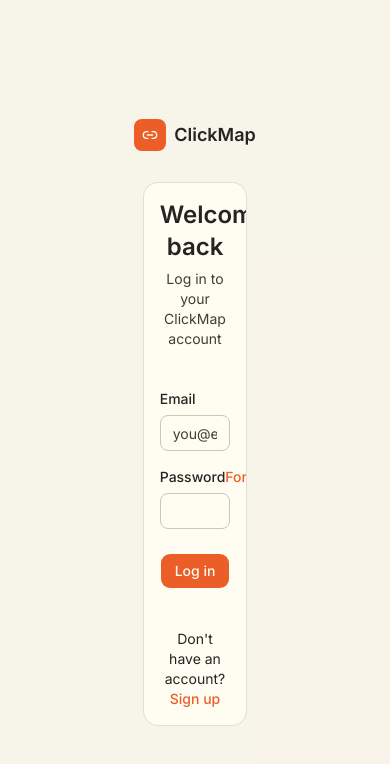
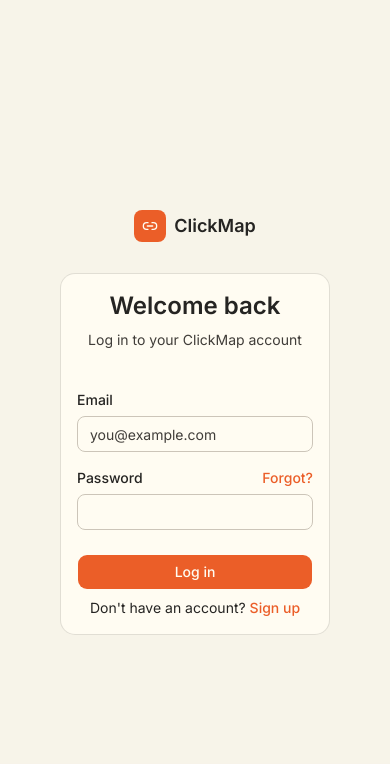
Before and after one commit to BipinKoirala7/ClickMap, a Next.js app in the folder Frontend/: page /auth/login in a window 390 px wide. Shown: the top 764 px of the page. Built offline with nearby package versions, Linux system fonts and the light colour scheme.

Commit message:
login and register page made responsive

```diff
--- a/Frontend/app/auth/login/page.tsx
+++ b/Frontend/app/auth/login/page.tsx
@@ -2,7 +2,7 @@ import LoginForm from "@/components/auth/LoginForm";
 
 export default function page() {
   return (
-    <div className="w-[30%] flex flex-col items-center justify-center">
+    <div className="flex flex-col items-center justify-center">
       <LoginForm />
     </div>
   );
--- a/Frontend/app/auth/register/page.tsx
+++ b/Frontend/app/auth/register/page.tsx
@@ -2,7 +2,7 @@ import RegisterForm from "@/components/auth/RegisterForm";
 
 function page() {
   return (
-    <div className="w-[30%] flex flex-col items-center justify-center">
+    <div className="flex flex-col items-center justify-center">
       <RegisterForm />
     </div>
   );
--- a/Frontend/components/auth/LoginForm.tsx
+++ b/Frontend/components/auth/LoginForm.tsx
@@ -5,11 +5,11 @@ import Link from "next/link";
 
 export default function LoginForm() {
   return (
-    <Card className="w-full max-w-md">
+    <Card className="w-full md:p-10">
       <CardContent className="flex flex-col gap-10">
-        <div className="text-center">
+        <div className="flex flex-col gap-2 text-center">
           <h1 className="text-2xl font-semibold">Welcome back</h1>
-          <p className="mt-1.5 text-sm text-muted-foreground">
+          <p className="text-sm text-muted-foreground">
             Log in to your ClickMap account
           </p>
         </div>
@@ -47,12 +47,10 @@ export default function LoginForm() {
               className="flex h-9 w-full rounded-md border border-input bg-transparent px-3 text-sm outline-none placeholder:text-muted-foreground focus-visible:border-ring focus-visible:ring-3 focus-visible:ring-ring/30"
             />
           </div>
-
+          <div className="flex flex-col gap-2">
             <Button type="submit" size="lg" className="mt-2 w-full">
               Log in
             </Button>
-        </form>
-
             <p className="text-center text-sm">
               Don&apos;t have an account?{" "}
               <Link
@@ -62,6 +60,8 @@ export default function LoginForm() {
                 Sign up
               </Link>
             </p>
+          </div>
+        </form>
       </CardContent>
     </Card>
   );
--- a/Frontend/components/auth/RegisterForm.tsx
+++ b/Frontend/components/auth/RegisterForm.tsx
@@ -57,8 +57,8 @@ export default function RegisterForm() {
   };
 
   return (
-    <Card className="w-full max-w-md">
-      <CardContent className="flex flex-col gap-10">
+    <Card className="w-full md:p-10">
+      <CardContent className="flex flex-col gap-5">
         <div className="text-center">
           <h1 className="text-2xl font-semibold">Create your account</h1>
           <p className="mt-1.5 text-sm text-muted-foreground">
@@ -89,6 +89,7 @@ export default function RegisterForm() {
             </div>
           ))}
 
+          <div className="flex flex-col gap-2">
             <Button
               onClick={createAccountButtonHandler}
               type="submit"
@@ -97,9 +98,6 @@ export default function RegisterForm() {
             >
               Create account
             </Button>
-        </form>
-
-        <div className="flex flex-col gap-2">
             <p className="text-center text-xs text-muted-foreground">
               By signing up you agree to the Terms of Service.
             </p>
@@ -114,6 +112,7 @@ export default function RegisterForm() {
               </Link>
             </p>
           </div>
+        </form>
       </CardContent>
     </Card>
   );
```
Lines whose indentation alone changed are shown as unchanged.
